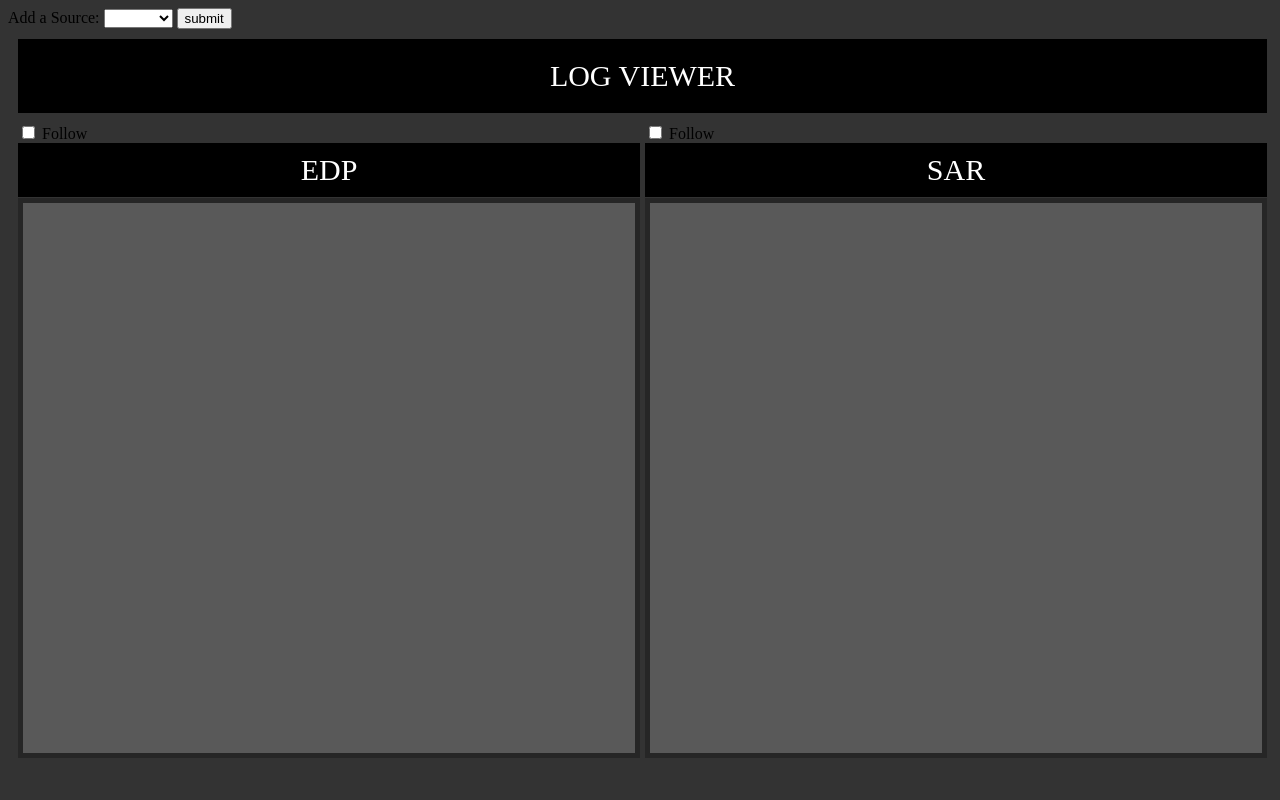
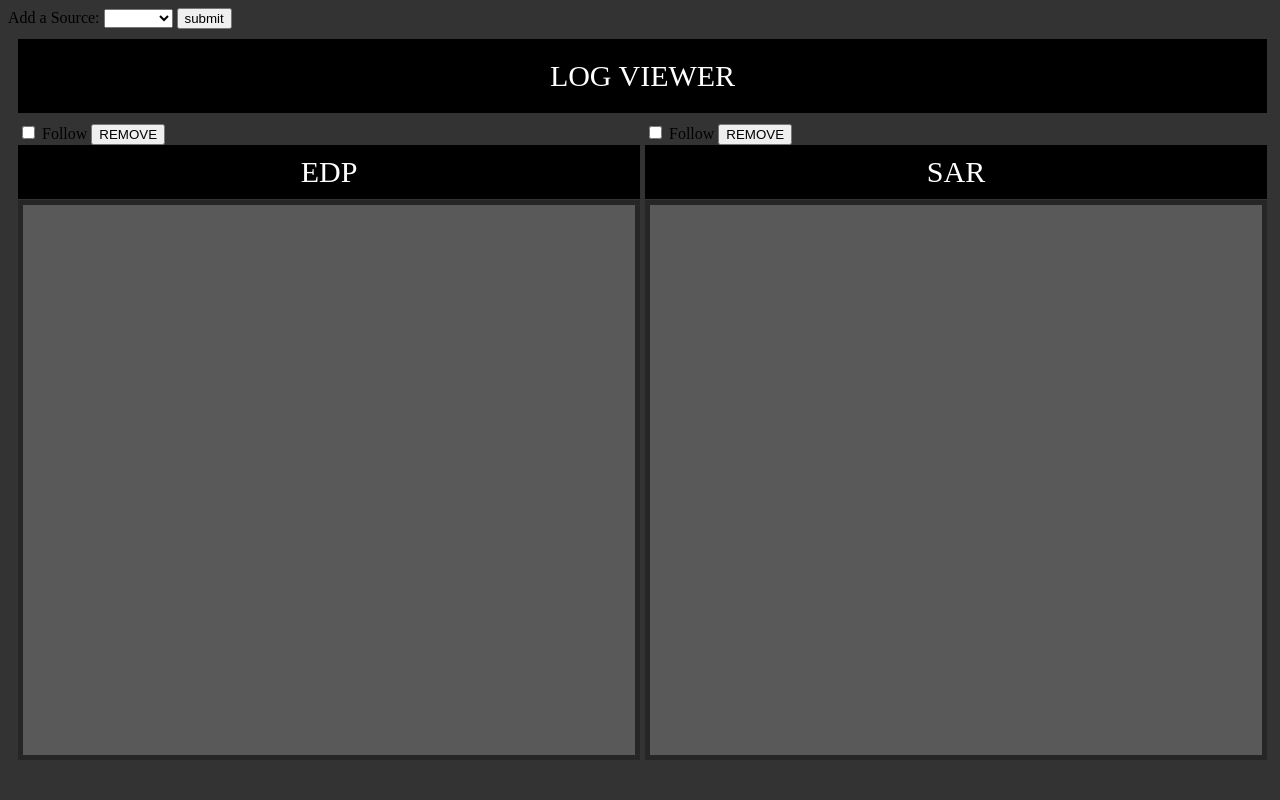
Before and after one commit to l3LUEPHOENIX/vision, a Flask app: page / in a window 1280 px wide. Run offline with Flask 3, Linux system fonts and the light colour scheme.

Commit message:
remove source button

```diff
--- a/log-viewer/templates/index.html
+++ b/log-viewer/templates/index.html
@@ -53,11 +53,14 @@
       console.log(newSource)
       if (newSource ==  "NONE") {
         return null
+      } else  if (document.getElementById(`${newSource}-container`)){
+        return null
       } else {
         var newBox = `
-        <div class="grid-item">
+        <div id="${newSource}-container" class="grid-item">
           <input type="checkbox" class="follow" name="follow" id="${newSource}-follow" value="follow">
           <label for="follow">Follow</label>
+          <button onClick="removeSource(this)">REMOVE</button>
           <div class="grid-item-header">${newSource.toUpperCase()}</div>
           <textarea id="${newSource.toLowerCase()}" class="grid-item-body" cols="80" rows="50" readonly="true" wrap="true"></textarea>
         </div>
@@ -66,13 +69,20 @@
       };
     };
 
+    function removeSource(elem) {
+      var sourceBox = elem.parentNode;
+      sourceBox.remove();
+    };
+
     var source = new EventSource("{{ url_for('sse.stream') }}");
     source.addEventListener('event', function(event) {
       var data = JSON.parse(event.data);
 
 
         // Add the newest entry into it's respective textarea.
-        document.getElementById(`${data.source}`).textContent += `${data.message}\n`;
+        if (document.getElementById(`${data.source}`)) {
+          document.getElementById(`${data.source}`).textContent += `${data.message}\n`;
+        };
 
         // Check to see if each grid-item's follow checkbox is checked. If it is, auto-scroll
         // the text area to the bottom of the page. If this is checked while data is being added
@@ -107,15 +117,17 @@
   </form>
   <div id="data-container" class="data-container">
     <div class="data-container-header">LOG VIEWER</div>
-    <div class="grid-item">
+    <div id="edp-container" class="grid-item">
       <input type="checkbox" class="follow" name="follow" id="edp-follow" value="follow">
       <label for="follow">Follow</label>
+      <button onClick="removeSource(this)">REMOVE</button>
       <div class="grid-item-header">EDP</div>
       <textarea id="edp" class="grid-item-body" cols="80" rows="50" readonly="true" wrap="true"></textarea>
     </div>
-    <div class="grid-item">
+    <div id="sar-container" class="grid-item">
       <input type="checkbox" class="follow" name="follow" id="sar-follow" value="follow">
       <label for="follow">Follow</label>
+      <button onClick="removeSource(this)">REMOVE</button>
       <div class="grid-item-header">SAR</div>
       <textarea id="sar" class="grid-item-body" cols="80" rows="50" readonly="true" wrap="true"></textarea>
     </div>
```
